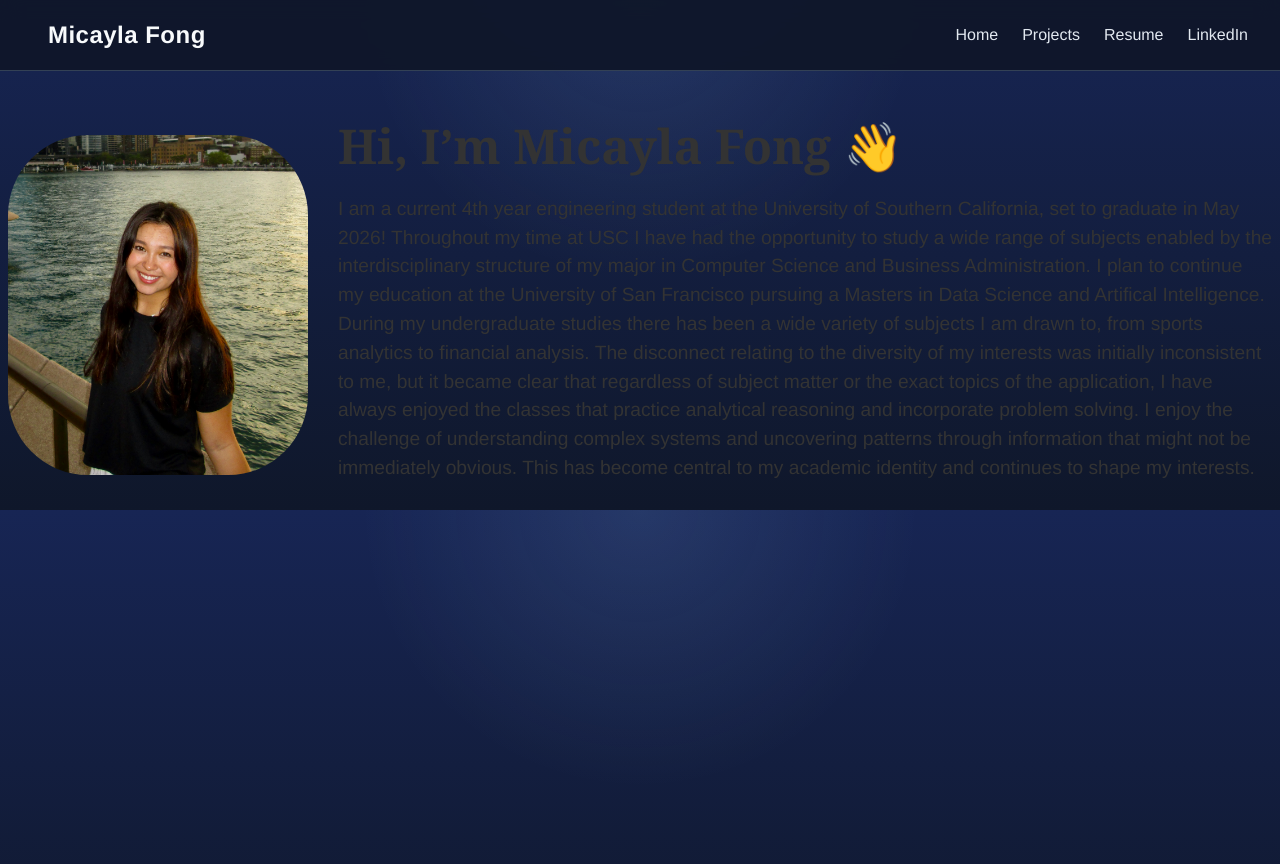
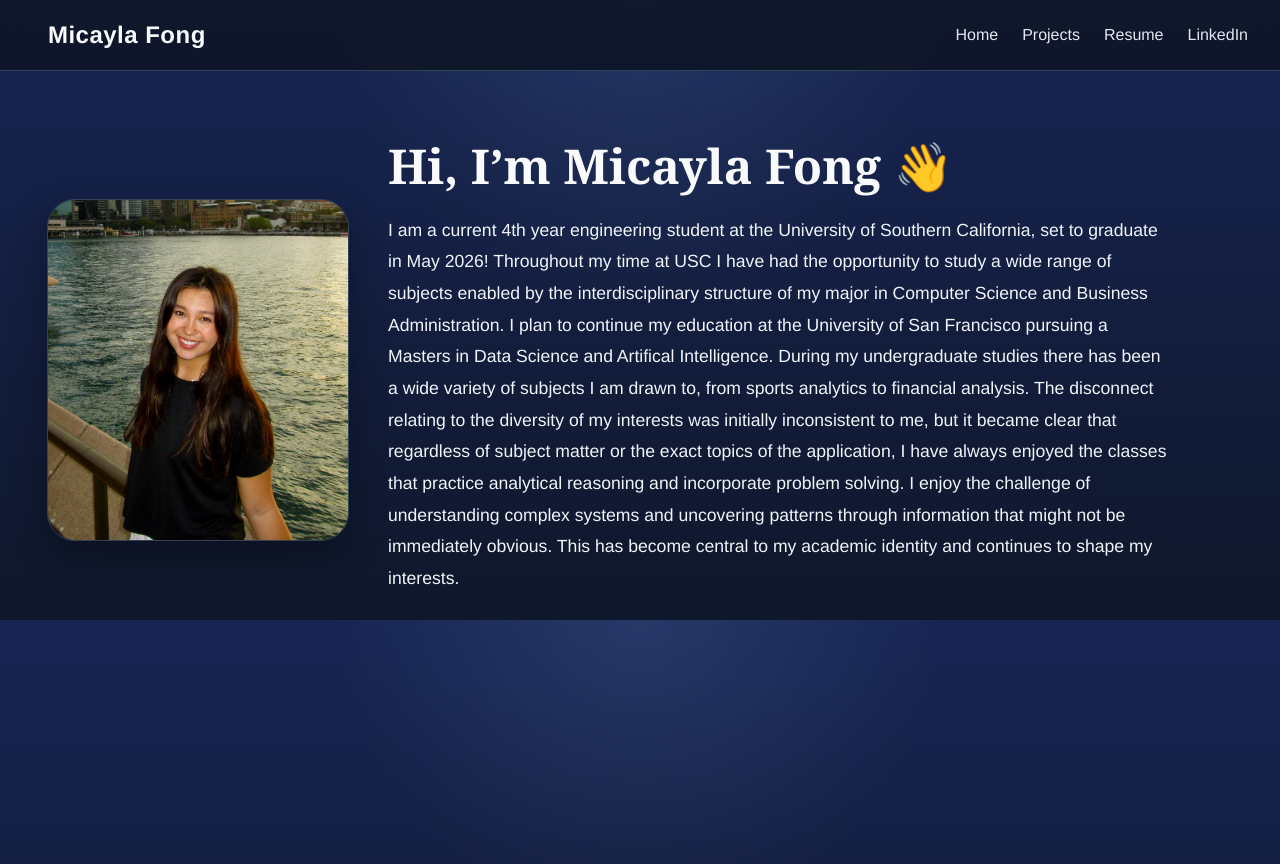
Before and after one commit to mdfong35/mdfong35.github.io, a Jekyll site: the page built from index.md, in a window 1280 px wide. Shown: the top 864 px of the page. Built offline with Jekyll 4.4.1, drawn with Linux system fonts in a browser that asks for light colours.

Commit message:
Update home.css

```diff
--- a/assets/home.css
+++ b/assets/home.css
@@ -1,49 +1,105 @@
 .intro-container {
     display: flex;
-    align-items: center; /* vertically center the image and text */
-    gap: 30px; /* space between image and text */
-    margin-top: 50px; /* move the whole section down */
+    align-items: center;
+    gap: 40px;
+    margin: 70px 40px 0;
 }
 
 .profile-photo img {
     width: 300px;
-    border-radius: 80px;
+    border-radius: 28px;
     display: block;
-    margin: 20px;
+    margin: 20px 0;
     float: left;
+    border: 1px solid var(--border);
+    box-shadow: var(--shadow);
 }
 
-/* Container for image + quote */
 .profile-photo {
     display: flex;
-    flex-direction: column; /* stacks image and quote vertically */
-    align-items: center;    /* centers both */
-    width: 300px;           /* matches image width so quote stays inside */
+    flex-direction: column;
+    align-items: center;
+    width: 300px;
 }
 
-/* Quote styling */
 .photo-quote {
     font-family: "Brush Script MT", "Lucida Handwriting", cursive;
     font-size: 1.3rem;
-    color: #555;
-    margin-top: -10px;        /* pull closer to image (optional) */
+    color: var(--text-muted);
+    margin-top: -10px;
     text-align: center;
-    max-width: 100%;          /* prevents overflow */
+    max-width: 100%;
     white-space: normal;
 }
 
-
-
-/* Text styling */
 .intro-text h1 {
-    font-size: 3rem; /* make name bigger */
-    color: #333333;
+    font-size: 3rem;
+    color: var(--text-primary);
     margin: 0;
 }
 
 .intro-text p {
-    font-size: 1.2rem; /* adjust paragraph size */
-    color: #333333;
+    font-size: 1.1rem;
+    color: #f1f5f9;
     margin-top: 10px;
-    line-height: 1.5;
+    line-height: 1.8;
+    max-width: 780px;
 }
+
+.contact-section {
+    margin: 80px 40px 40px;
+    padding: 28px 32px;
+    max-width: 760px;
+    border: 1px solid var(--border);
+    border-radius: 14px;
+    background: linear-gradient(180deg, rgba(30, 41, 59, 0.96), rgba(23, 32, 51, 0.96));
+    box-shadow: var(--shadow);
+}
+
+.contact-section h2 {
+    margin: 0 0 12px;
+}
+
+.contact-section p {
+    margin: 0 0 18px;
+    color: var(--text-secondary);
+}
+
+.contact-links {
+    display: flex;
+    gap: 18px;
+    flex-wrap: wrap;
+}
+
+.contact-links a {
+    color: var(--accent);
+    font-weight: 600;
+    text-decoration: none;
+}
+
+.contact-links a:hover {
+    color: var(--accent-strong);
+    text-decoration: underline;
+}
+
+@media (max-width: 900px) {
+    .intro-container {
+        flex-direction: column;
+        align-items: flex-start;
+        margin: 70px 20px 0;
+    }
+
+    .contact-section {
+        margin: 60px 20px 30px;
+        padding: 24px;
+    }
+
+    .intro-text h1 {
+        font-size: 2.4rem;
+    }
+
+    .profile-photo,
+    .profile-photo img {
+        width: 240px;
+    }
+}
```
